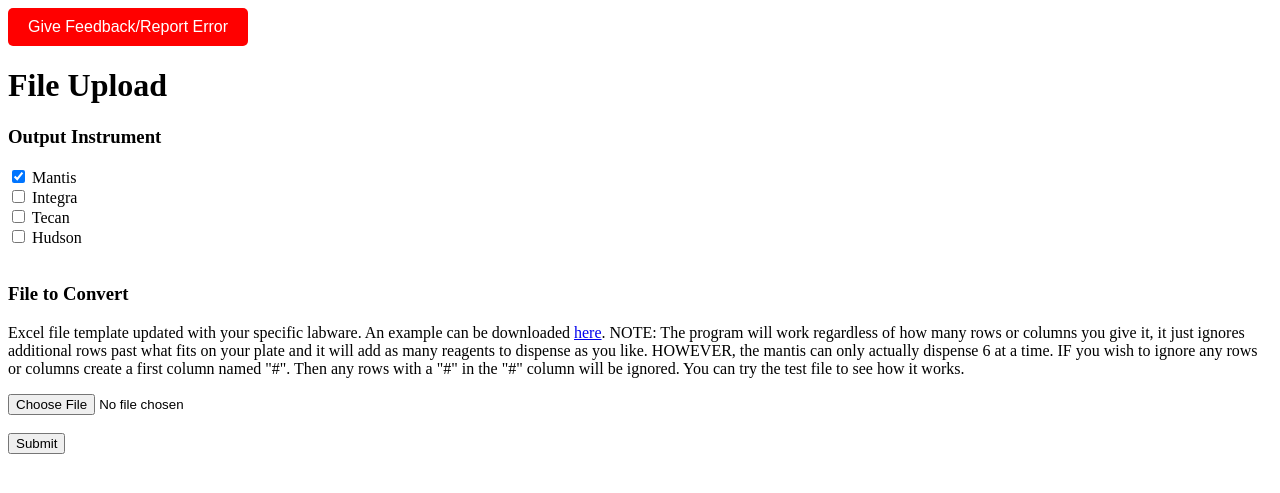
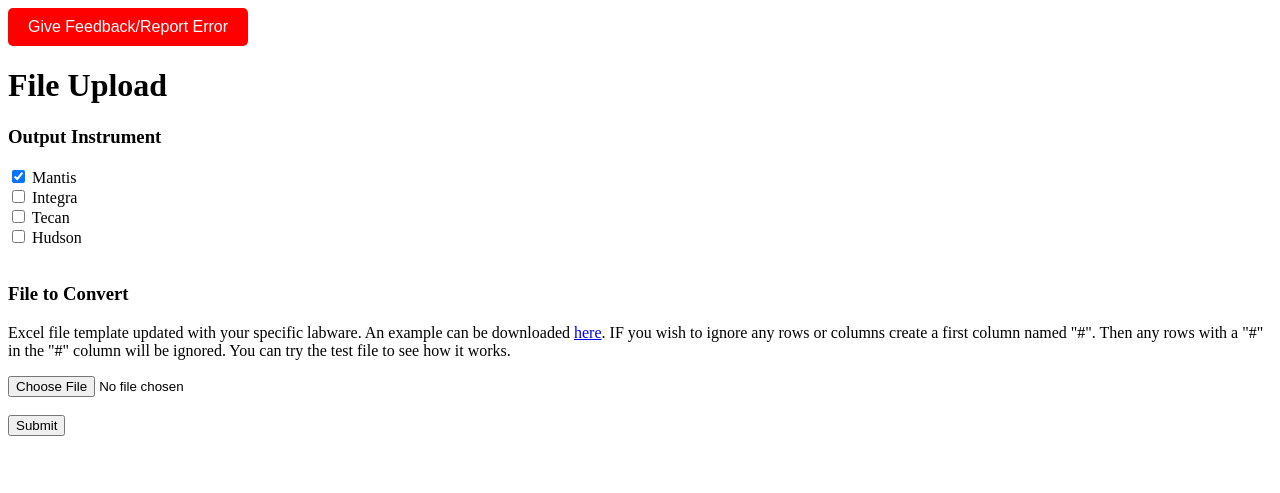
Before and after one commit to JMante1/Labware-Definer, a Flask app: page /labware-upload in a window 1280 px wide. Shown: the top 493 px of the page. Run offline with Flask 3, Linux system fonts and the light colour scheme; parts of the project's set-up code (start-up, migrations or seed data) failed here and were passed over.

Commit message:
Update labware_upload.html

```diff
--- a/templates/labware_upload.html
+++ b/templates/labware_upload.html
@@ -37,10 +37,7 @@
          <h3>File to Convert</h3>
          <p>Excel file template updated with your specific labware.
             An example can be downloaded <a href="/public/Labware Excel Input.xlsx" target="_blank">here</a>.
-            NOTE: The program will work regardless of how many rows or columns you give it,
-            it just ignores additional rows past what fits on your plate and it will
-            add as many reagents to dispense as you like. HOWEVER, the mantis
-            can only actually dispense 6 at a time. IF you wish to ignore any rows
+            IF you wish to ignore any rows
             or columns create a first column named "#".  Then any rows with a "#" in the "#" column will
             be ignored. You can try the test file to see how it works.</p>
          <input type = "file" name = "experiment_file" accept=".xlsx, .csv"/><br>
```
